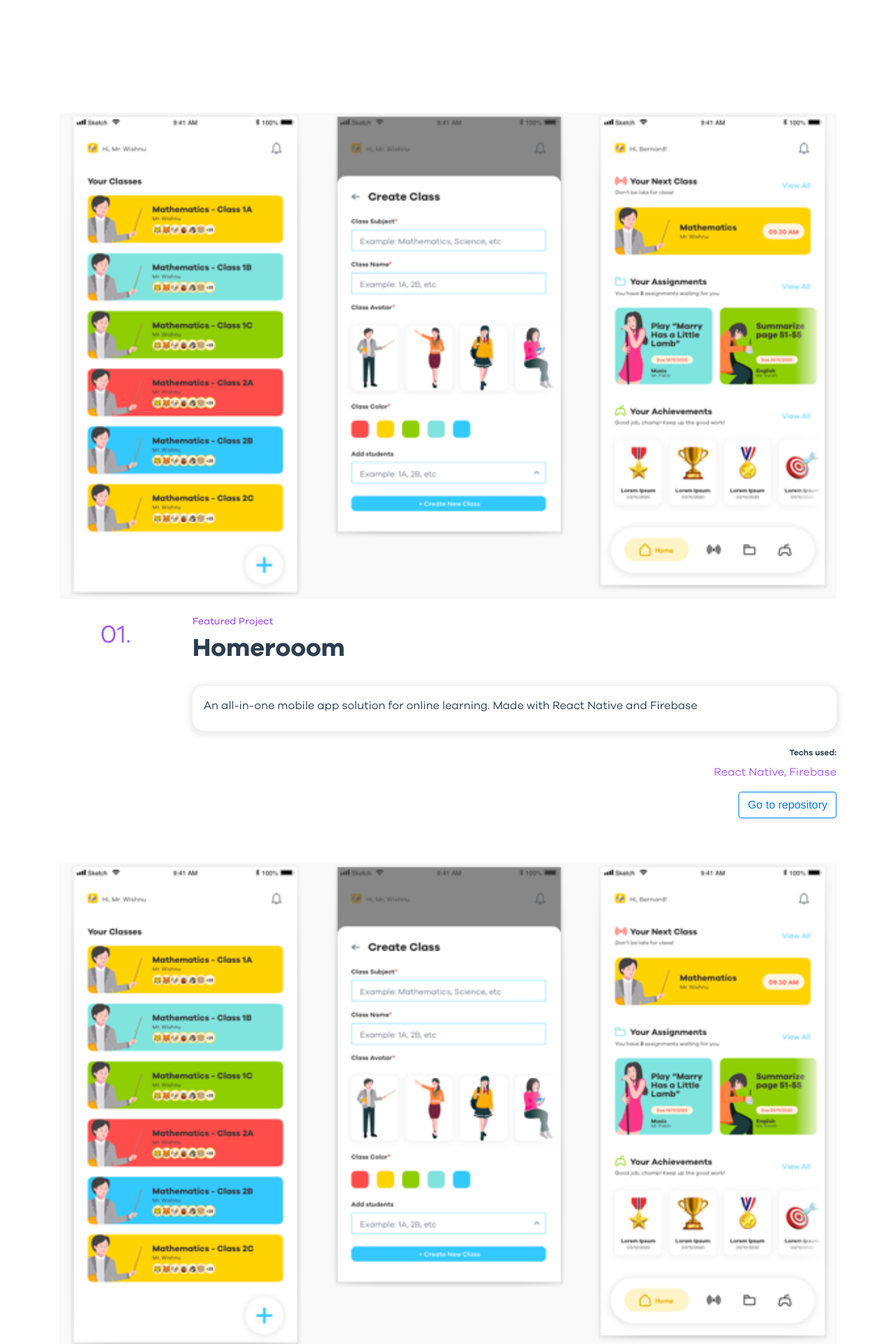
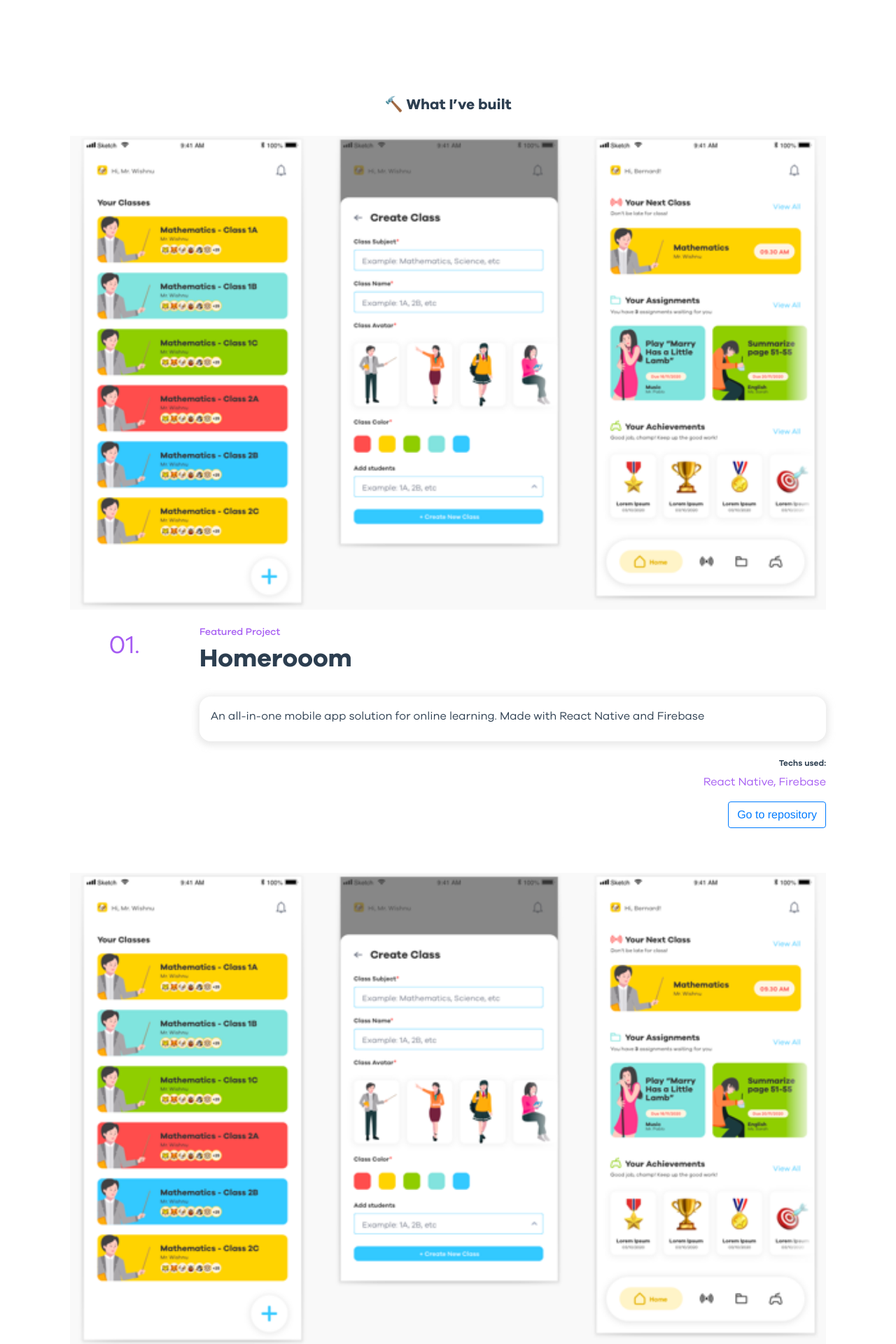
Before and after one commit to bernardadhitya/v1, a Vue app: page / in a window 1280 px wide. Shown: the part 940-2860 px from the top of the page at 70% size. Built offline with nearby package versions, Linux system fonts and the light colour scheme.

Commit message:
[Bernard] Wrap FeaturedProject in FeatureProjects

```diff
--- /dev/null
+++ b/src/components/FeaturedProjects.vue
@@ -0,0 +1,45 @@
+<template>
+  <div class="section-margin">
+    <b-container>
+      <b-row>
+        <b-col>
+          <h3>🔨 What I’ve built</h3>
+        </b-col>
+      </b-row>
+      <b-row>
+        <b-col>
+          <FeaturedProject/>
+        </b-col>
+      </b-row>
+      <b-row>
+        <b-col>
+          <FeaturedProject/>
+        </b-col>
+      </b-row>
+      <b-row>
+        <b-col>
+          <FeaturedProject/>
+        </b-col>
+      </b-row>
+    </b-container>
+  </div>
+</template>
+
+<script>
+import FeaturedProject from './FeaturedProject.vue';
+
+export default {
+  name: 'FeaturedProjects',
+  components: { FeaturedProject },
+};
+</script>
+
+<style>
+  h3{
+    font-family: 'Bold';
+    font-size: 21px !important;
+  }
+  .section-margin{
+    margin: 250px 0;
+  }
+</style>
--- a/src/views/Home.vue
+++ b/src/views/Home.vue
@@ -2,15 +2,13 @@
   <div class="home">
     <Introduction/>
     <AboutMe/>
-    <FeaturedProject/>
-    <FeaturedProject/>
-    <FeaturedProject/>
+    <FeaturedProjects/>
   </div>
 </template>
 
 <script>
 import AboutMe from '../components/AboutMe.vue';
-import FeaturedProject from '../components/FeaturedProject.vue';
+import FeaturedProjects from '../components/FeaturedProjects.vue';
 // @ is an alias to /src
 import Introduction from '../components/Introduction.vue';
 
@@ -19,7 +17,7 @@ export default {
   components: {
     Introduction,
     AboutMe,
-    FeaturedProject,
+    FeaturedProjects,
   },
 };
 </script>
```
